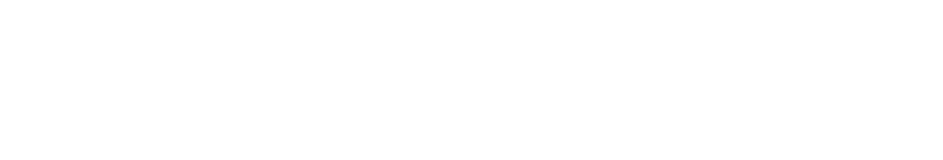
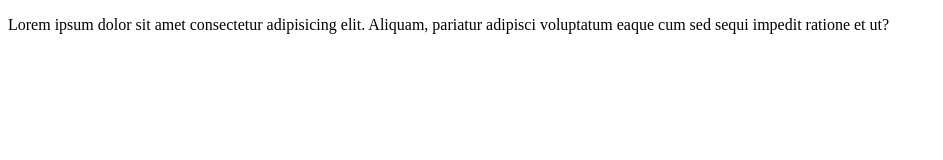
Before and after one commit to mariyadyshkant/prova-git, a plain HTML site: page index.html in a window 1280 px wide. Shown: the whole page, without its empty margins (0-943 px from the left). Drawn offline with Linux system fonts and the light colour scheme.

Commit message:
add p in index

```diff
--- a/index.html
+++ b/index.html
@@ -8,7 +8,8 @@
 </head>
 
 <body>
-
+    <p>Lorem ipsum dolor sit amet consectetur adipisicing elit. Aliquam, pariatur adipisci voluptatum eaque cum sed
+        sequi impedit ratione et ut?</p>
 </body>
 
 </html>
```
